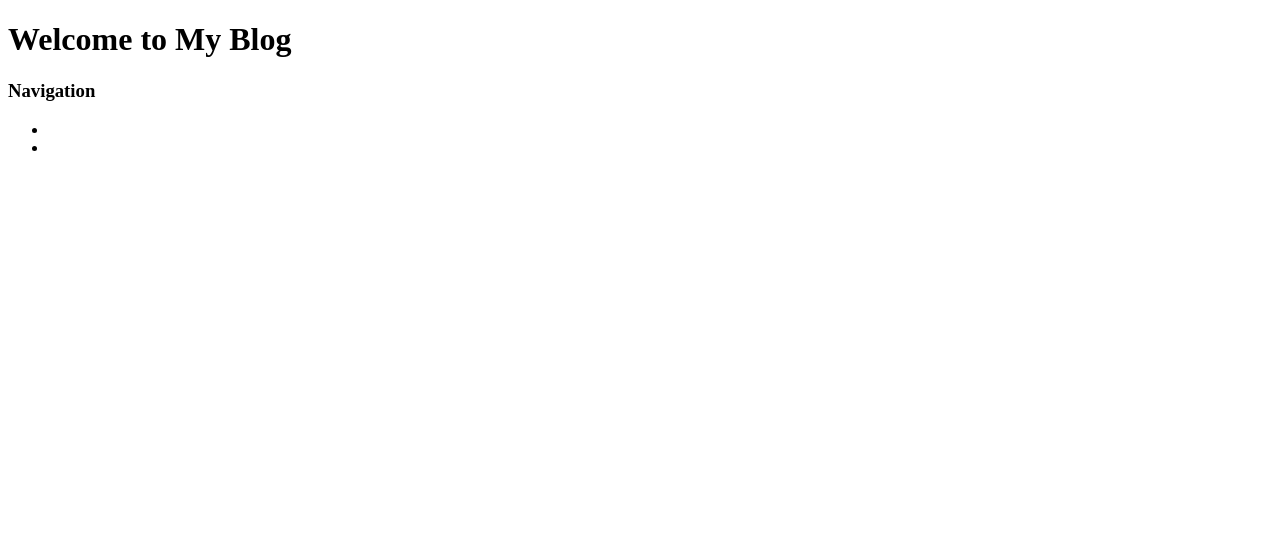
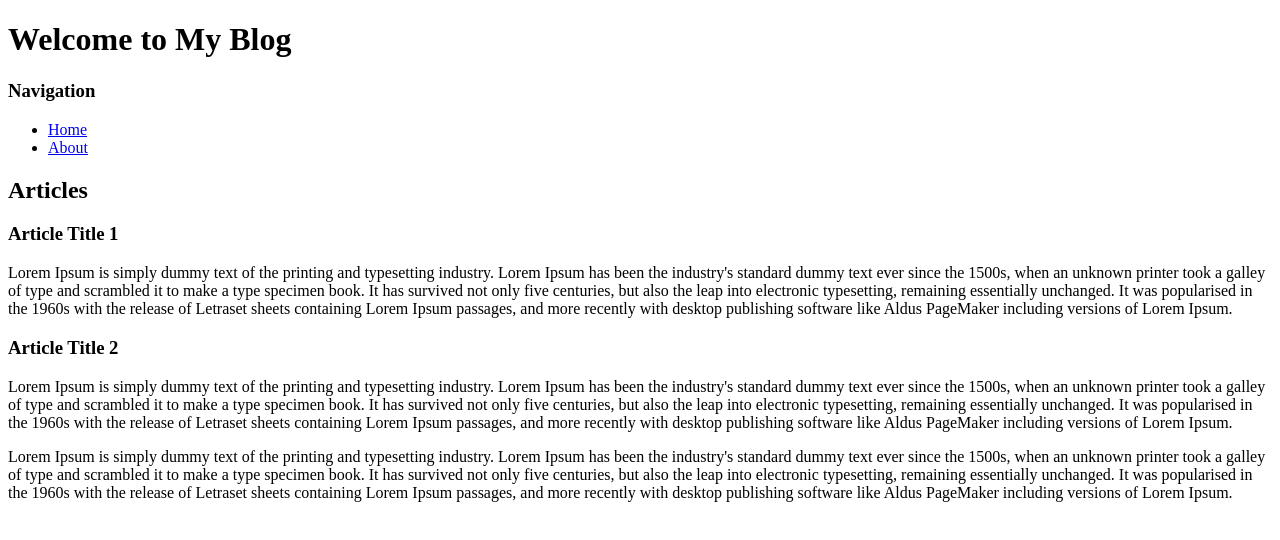
Before and after one commit to MSeanG/html_blog_practice, a plain HTML site: page public/index.html in a window 1280 px wide. Drawn offline with Linux system fonts and the light colour scheme.

Commit message:
Added main, section and article tags plus their children

```diff
--- a/public/index.html
+++ b/public/index.html
@@ -19,10 +19,32 @@
             <nav>
                 <h3>Navigation</h3>
                 <ul>
-                    <li><a href="#"></a></li>
-                    <li><a href="#"></a></li>
+                    <li><a href="#">Home</a></li>
+                    <li><a href="#">About</a></li>
                 </ul>
             </nav>
+            <main>
+                <section>
+                   <h2>Articles</h2>
+                   <article>
+                       <h3>Article Title 1</h3>
+                       <p>
+                           Lorem Ipsum is simply dummy text of the printing and typesetting industry. Lorem Ipsum has been the industry's standard dummy text ever since the 1500s, when an unknown printer took a galley of type and scrambled it to make a type specimen book. It has survived not only five centuries, but also the leap into electronic typesetting, remaining essentially unchanged. It was popularised in the 1960s with the release of Letraset sheets containing Lorem Ipsum passages, and more recently with desktop publishing software like Aldus PageMaker including versions of Lorem Ipsum.
+                       </p>
+                   </article>
+                   <article>
+                       <h3>Article Title 2</h3>
+                       <p>
+                           Lorem Ipsum is simply dummy text of the printing and typesetting industry. Lorem Ipsum has been the industry's standard dummy text ever since the 1500s, when an unknown printer took a galley of type and scrambled it to make a type specimen book. It has survived not only five centuries, but also the leap into electronic typesetting, remaining essentially unchanged. It was popularised in the 1960s with the release of Letraset sheets containing Lorem Ipsum passages, and more recently with desktop publishing software like Aldus PageMaker including versions of Lorem Ipsum.
+                       </p>
+                       <p>
+                           Lorem Ipsum is simply dummy text of the printing and typesetting industry. Lorem Ipsum has been the industry's standard dummy text ever since the 1500s, when an unknown printer took a galley of type and scrambled it to make a type specimen book. It has survived not only five centuries, but also the leap into electronic typesetting, remaining essentially unchanged. It was popularised in the 1960s with the release of Letraset sheets containing Lorem Ipsum passages, and more recently with desktop publishing software like Aldus PageMaker including versions of Lorem Ipsum.
+                       </p>
+                   </article>
+                </section>
+
+
+            </main>
         </header>
     </body>
 </html>
```
